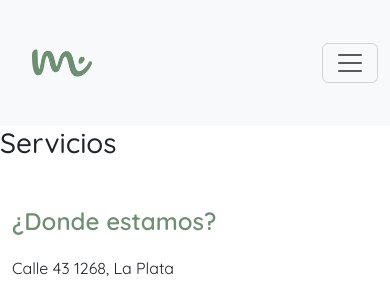
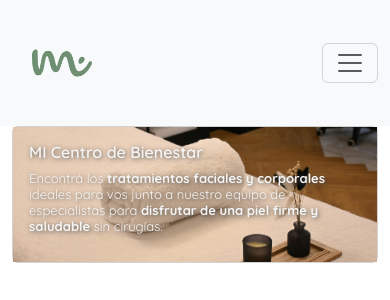
Before and after one commit to carlalopeziribe-rp/trabajopractico-modulo3, a React (Vite) app: page /servicios in a window 390 px wide. Shown: the top 300 px of the page. Built offline with nearby package versions, Linux system fonts and the light colour scheme.

Commit message:
Creé el componente HeroServicios y sus estilos

```diff
--- /dev/null
+++ b/src/components/HeroServicios.jsx
@@ -0,0 +1,17 @@
+import portadaservicios from '../assets/PortadaServicios.png'
+import styles from './HeroServicios.module.css'
+
+export default function HeroServicios() {
+    return (
+        <div className="container-fluid">
+            <div className="card">
+                <img src={portadaservicios}
+                    alt="Portada seccion servicios" />
+                <div className="card-img-overlay">
+                    <h1 className={styles.cardTitle}>MI Centro de Bienestar</h1>
+                    <p className={`${styles.cardTextPortada} col-lg-6`}>Encontrá los <strong>tratamientos faciales y corporales</strong> ideales para vos junto a nuestro equipo de especialistas para <strong>disfrutar de una piel firme y saludable</strong> sin cirugías.</p>
+                </div>
+            </div>
+        </div>
+    )
+}
--- /dev/null
+++ b/src/components/HeroServicios.module.css
@@ -0,0 +1,27 @@
+.cardTextPortada {
+    color: whitesmoke;
+    font-weight: 400;
+    text-shadow: 1px 1px 5px #545454;
+    font-size: large;
+}
+
+.cardTitle {
+    color: whitesmoke;
+    font-weight: 600;
+    text-shadow: 1px 1px 5px #545454;
+}
+
+@media (max-width:442px) {
+    .cardTitle {
+        font-size: medium;
+        font-weight: 600;
+
+    }
+
+    .cardTextPortada {
+        font-size: small;
+        font-weight: 400;
+        line-height: normal;
+
+    }
+}
--- a/src/pages/Servicios.jsx
+++ b/src/pages/Servicios.jsx
@@ -1,6 +1,8 @@
+import HeroServicios from "../components/HeroServicios"
+
 function Servicios() {
   return (
-    <h1>Servicios</h1>
+    < HeroServicios />
   )
 }
 
```
Also changed, not shown: src/assets/PortadaServicios.png (added).
